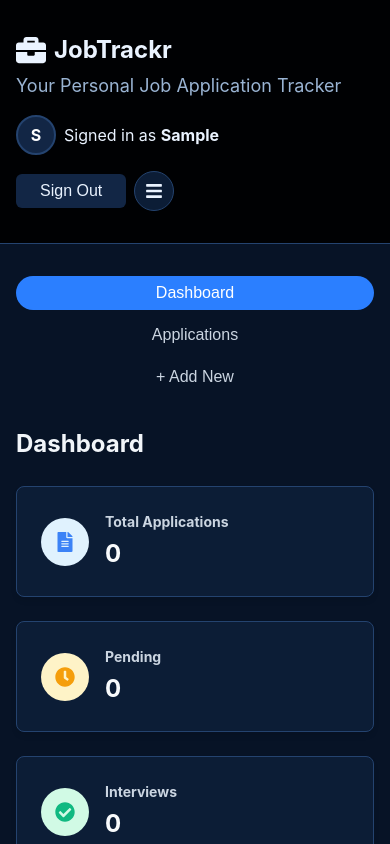
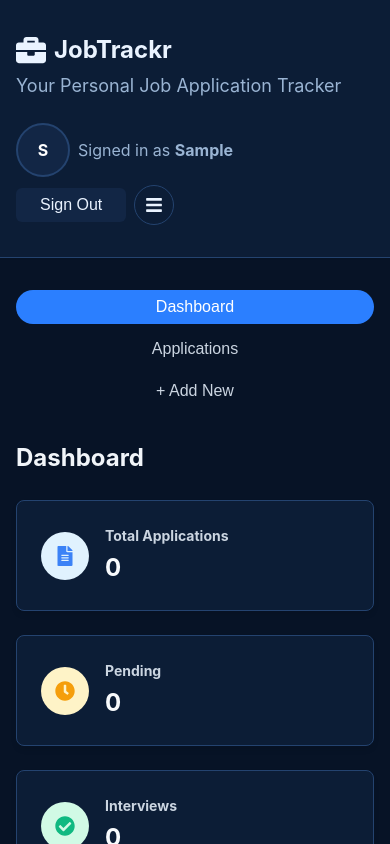
Before and after one commit to 007gregious/Job-Application-Tracker-App, a React (Create React App) app: page / in a window 390 px wide. Both pictures are taken after typing "Sample", "name@example.com", "Sample123", "Sample123" into the empty fields and a click on the button "Create Account". Shown: the top 844 px of the page. Built offline with nearby package versions, Linux system fonts and the light colour scheme.

Commit message:
Fix light theme header contrast and reposition profile avatar

```diff
--- a/src/components/common/Header.jsx
+++ b/src/components/common/Header.jsx
@@ -13,14 +13,16 @@ const Header = ({ currentUser, onSignOut, onOpenMenu }) => {
   return (
     <header className="header">
       <div className="header-content">
-        <div className="logo">
-          <FaBriefcase className="logo-icon" />
-          <h1>JobTrackr</h1>
+        <div className="header-brand">
+          <div className="logo">
+            <FaBriefcase className="logo-icon" />
+            <h1>JobTrackr</h1>
+          </div>
+          <p className="tagline">Your Personal Job Application Tracker</p>
         </div>
-        <p className="tagline">Your Personal Job Application Tracker</p>
 
         {currentUser && (
-          <div className="header-auth">
+          <div className="header-auth" role="complementary" aria-label="User quick actions">
             <div className="header-user-meta">
               <div className="profile-avatar" aria-hidden="true">
                 {currentUser.profile?.photo ? (
@@ -31,6 +33,7 @@ const Header = ({ currentUser, onSignOut, onOpenMenu }) => {
               </div>
               <span>Signed in as <strong>{currentUser.name}</strong></span>
             </div>
+
             <div className="header-actions">
               <Button variant="secondary" onClick={onSignOut}>Sign Out</Button>
               <button type="button" className="icon-only-btn" onClick={onOpenMenu} aria-label="Open side menu">
--- a/src/styles/global.css
+++ b/src/styles/global.css
@@ -33,10 +33,10 @@ body {
 
 /* Header Styles */
 .header {
-  background: rgba(0, 0, 0, 0.9);
+  background: var(--x-surface);
   color: var(--x-text-primary);
   padding: var(--spacing-xl) 0;
-  box-shadow: none;
+  box-shadow: var(--shadow-sm);
   border-bottom: 1px solid var(--x-border);
   position: sticky;
   top: 0;
@@ -48,6 +48,14 @@ body {
   max-width: 1200px;
   margin: 0 auto;
   padding: 0 var(--spacing-md);
+  display: flex;
+  align-items: flex-start;
+  justify-content: space-between;
+  gap: var(--spacing-lg);
+}
+
+.header-brand {
+  min-width: 0;
 }
 
 .logo {
@@ -72,24 +80,25 @@ body {
 }
 
 .header-auth {
-  margin-top: var(--spacing-md);
   display: flex;
-  align-items: center;
-  justify-content: space-between;
-  gap: var(--spacing-md);
-  flex-wrap: wrap;
+  flex-direction: column;
+  align-items: flex-end;
+  justify-content: flex-start;
+  gap: var(--spacing-sm);
+  margin-left: auto;
 }
 
 .header-user-meta {
   display: flex;
   align-items: center;
   gap: var(--spacing-sm);
+  color: var(--x-text-secondary);
 }
 
 .profile-avatar,
 .profile-avatar-large {
-  width: 40px;
-  height: 40px;
+  width: 54px;
+  height: 54px;
   border-radius: 999px;
   border: 2px solid var(--x-border);
   background: var(--x-surface-elevated);
@@ -663,6 +672,20 @@ body {
 
 /* Responsive Design */
 @media (max-width: 768px) {
+  .header-content {
+    flex-direction: column;
+    align-items: flex-start;
+  }
+
+  .header-auth {
+    width: 100%;
+    align-items: flex-start;
+  }
+
+  .header-actions {
+    flex-wrap: wrap;
+  }
+
   .stats-grid {
     grid-template-columns: 1fr;
   }
```
